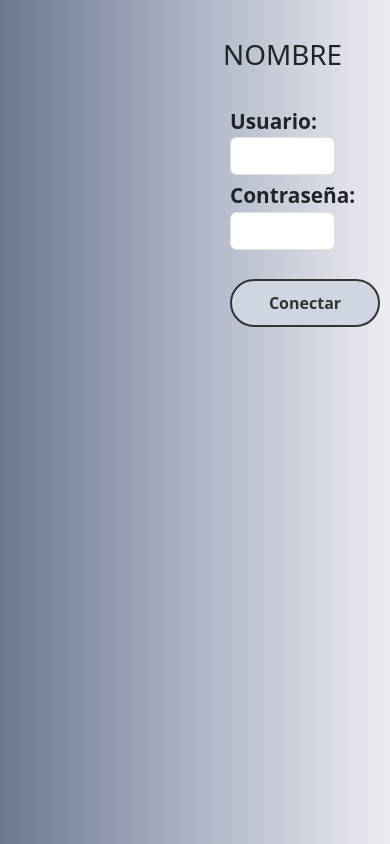
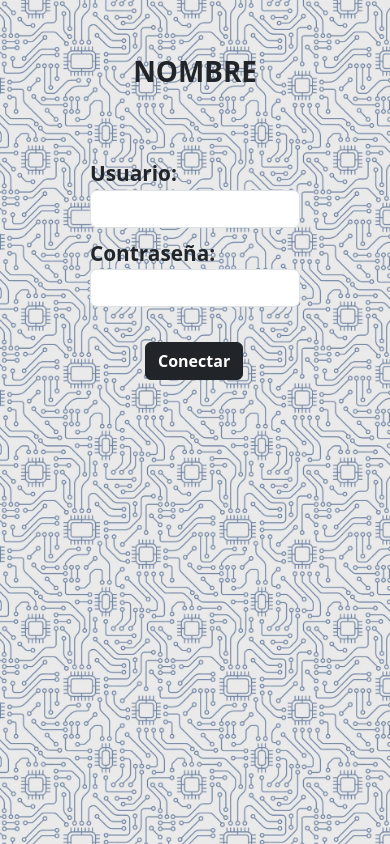
Before and after one commit to dportillag01/tfg, a PHP site: page /login.html in a window 390 px wide. Run offline with PHP 8.4, Linux system fonts and the light colour scheme.

Commit message:
diseño responsive login

```diff
--- a/login/login.html
+++ b/login/login.html
@@ -17,12 +17,12 @@
     <div class="contenedor">
         <div class="div-izquierda">
             <div class="img-container">
-
+                <img src="./imagenes/fondo.jpg" alt="imagen" class="img-reducida">
             </div>
         </div>
 
         <div class="div-derecha">
-            <h1>NOMBRE</h1>
+            <h1><strong>NOMBRE<strong></h1>
             <form>
                 <label for="nombre"><strong>Usuario:</strong></label>
                 <input type="text" id="nombre" name="nombre" class="form-control">
@@ -30,10 +30,9 @@
                 <label for="password"><strong>Contraseña:</strong></label><br>
                 <input type="password" id="password" name="password" class="form-control"><br>
 
-                <div class="form-button-container">
-                    <button type="button" class="boton" id="conectar"><strong>Conectar</strong></button>
+                <div class="div-btn">
+                    <button type="button" class="btn btn-dark" id="conectar"><strong>Conectar</strong></button>
                 </div>
-
             </form>
         </div>
     </div>
--- a/login/login.js
+++ b/login/login.js
@@ -15,8 +15,8 @@ function manejadorConectar() {
         xhr.onload = function () {
             if (xhr.status >= 200 && xhr.status < 300) {
                 var respuesta = JSON.parse(xhr.responseText);
-                if (respuesta.success) {
-                    window.location.href = "./tienda/productos.html";
+                if (respuesta) {
+                    window.location.href = "../tienda/productos.html";
                 } else {
                     setFlashMessage('Datos erroneos.', 'danger', true);
                 }
--- a/login/styleinicio.css
+++ b/login/styleinicio.css
@@ -1,4 +1,3 @@
-
 .contenedor {
   display: flex;
   height: 100vh;
@@ -15,29 +14,34 @@
   padding: 20px;
 }
 
-  h1{
+@media screen and (max-width: 800px) {
+  .div-izquierda {
+    display: none;
+  }
+
+  .div-derecha {
+    background-image: url(./imagenes/fondo-movil.jpg);
+    background-size: 40%;
+  }
+}
+
+h1 {
   margin-top: 10%;
   text-align: center;
 }
 
-  form{
+form {
   margin-top: 20%;
   margin-left: 20%;
   margin-right: 20%;
 }
 
-  form label{
+form label {
   font-size: 1.3em;
 }
 
-  form input{
-    margin-bottom:5%;
-  }
-
-  form button {
-    margin: auto;
-    width: 30%;
-    padding: 10px;
+form input {
+  margin-bottom: 5%;
 }
 
 .img-container {
@@ -47,48 +51,16 @@
   height: 100%;
 }
 
-
 .img-container img {
   width: 100%;
   height: 100%;
-    object-fit: cover; /* Ajusta la imagen para cubrir todo el espacio disponible */
+  object-fit: cover;
   border-radius: 20px;
   filter: blur(5px);
 }
 
-
-
-  .boton {
+.div-btn {
   display: block;
   margin: 0 auto;
-    width: 150px;
-    padding: 10px;
-    background-color: #CFD5E1;
-    cursor: pointer;
-    border: 2px solid #333;
-    border-radius: 30px;
-    color: #333;
-    transition: all 0.5s ease-in-out;
+  width: 100px;
 }
-
-.boton:hover {
-    color: #fcfdff;
-    background-color: #333;
-}
-
-#customAlerta {
-  display: flex;
-  justify-content: center;
-  align-items: center;
-  position: fixed;
-  top: 50%;
-  left: 50%;
-  transform: translate(-50%, -50%);
-  z-index: 1050;
-  min-width: 400px;
-  padding: 20px;
-  background-color:  #6C788E;
-  color: white;
-  font-size: 1.4am;
-  font-weight: bold;
-}
```
Also changed, not shown: login/login.php (+10 -16 lines), login/imagenes/fondo-movil.jpg (added), login/imagenes/fondo.jpg (added). Lines whose indentation alone changed are shown as unchanged.
